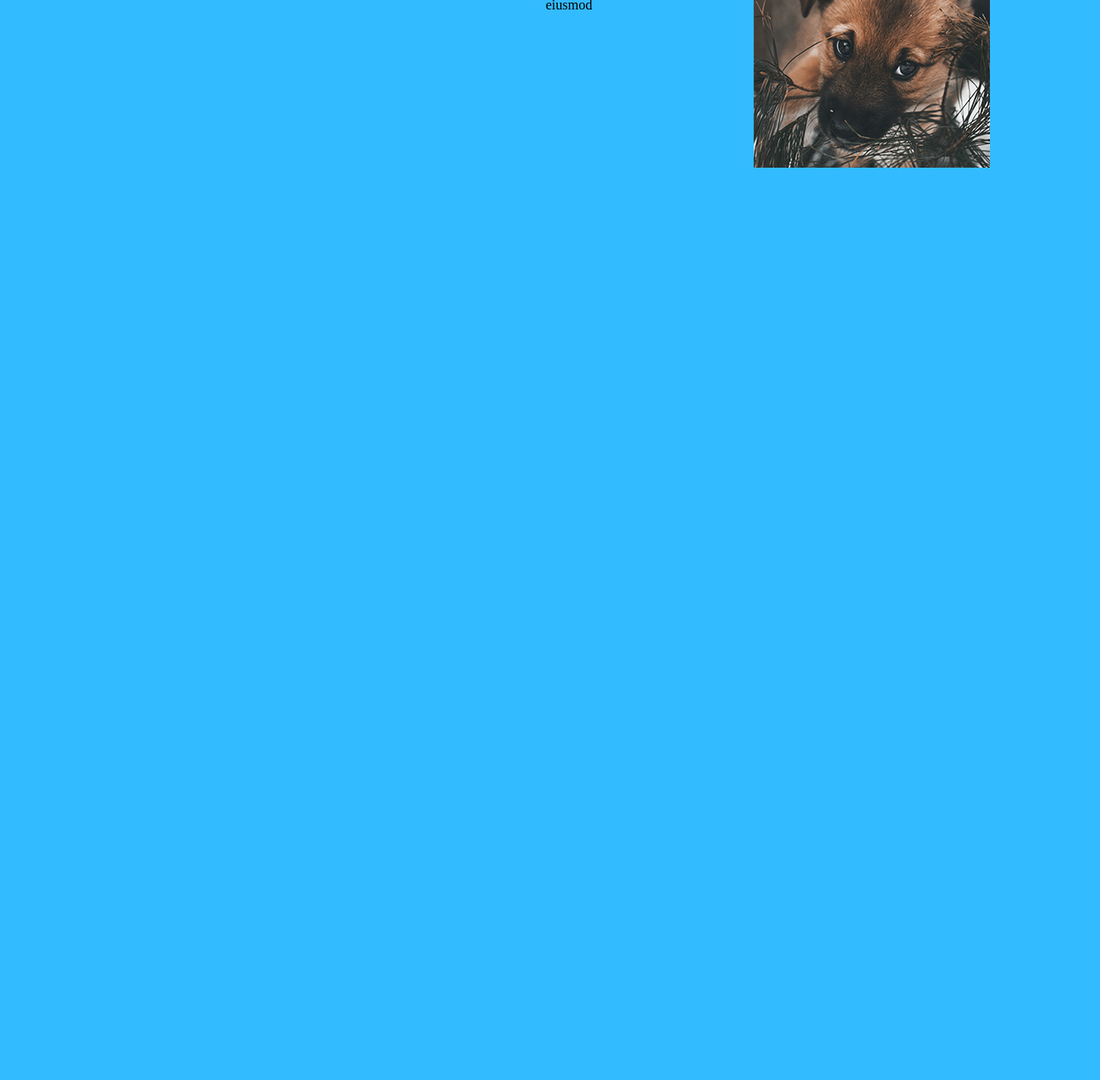
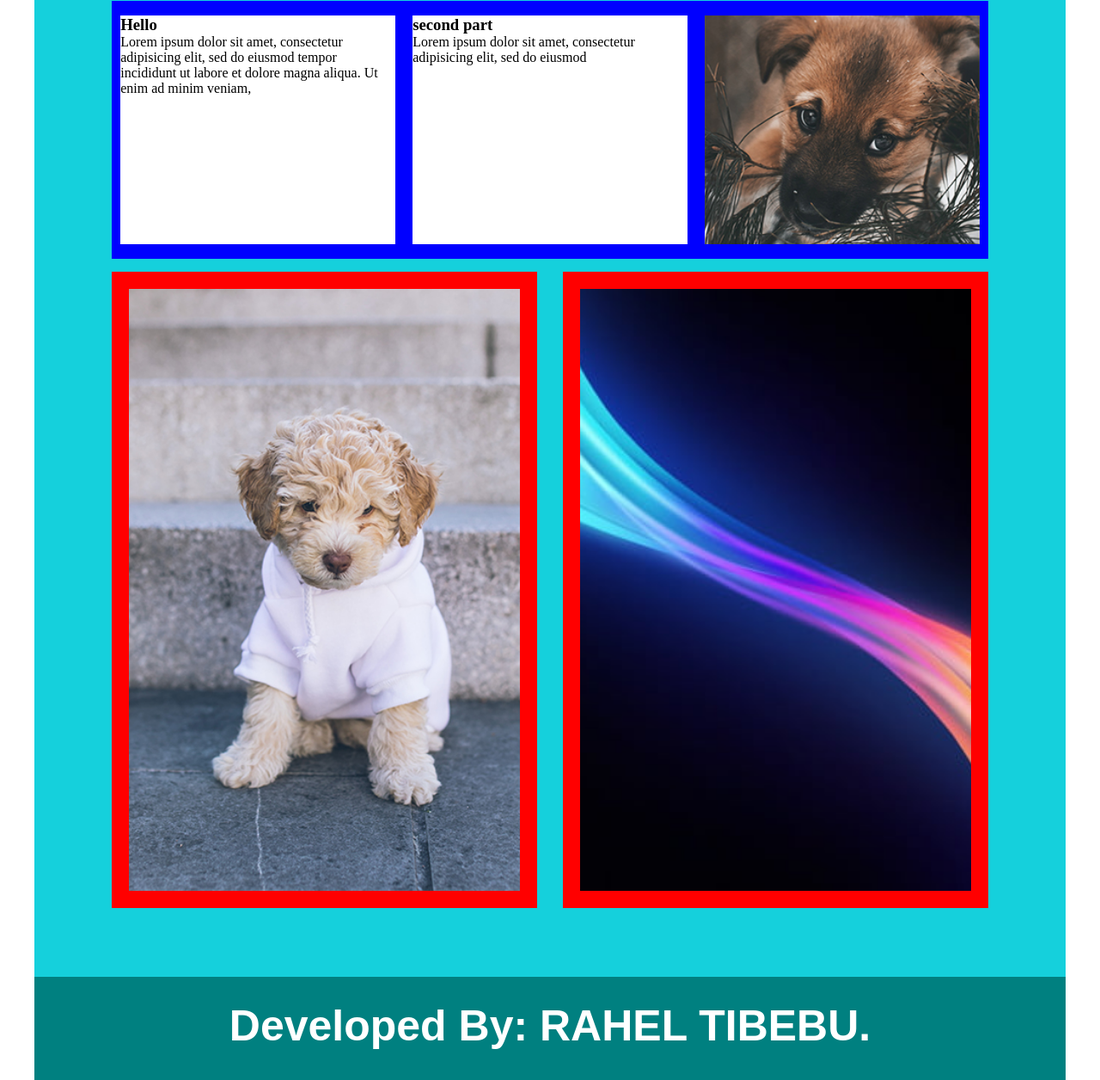
Before and after one commit to Rahel-bit/MY-NEW-PROJECT, a plain HTML site: page sample-web-design-images/html/index.html in a window 1280 px wide. Shown: the part 619-1875 px from the top of the page at 86% size. Before the commit the page ends 818 px from the top, so only its background shows below. Drawn offline with Linux system fonts and the light colour scheme.

Commit message:
sample web design home work done

```diff
--- a/sample-web-design-images/css/style.css
+++ b/sample-web-design-images/css/style.css
@@ -1,14 +1,18 @@
 *{
-	margin: 0 ;
+	margin: 0;
 	padding: 0;
 }
-body{
-	background-color:  #33bbff;
+.page-wrapper{
+	max-width: 1200px;
+	margin: auto;
+	background-color: #15d0dc;
+}
 
 
-}
+
+
 .main-header{
-	background-color: #2d8659;
+	background-color: #008080;
 	height: 120px;
 
 }
@@ -19,17 +23,90 @@ body{
 	text-align: center;
 	font-family: sans-serif;
 
+
 }
 .container{
-	width: 80%;
+	width: 85%;
 	margin: auto;
-	overflow: hidden;
+
 }
-.five-dogs{
-	margin-top: 40px;
-	text-align: center;
-	max-width: 100%;
+.section-1{
+	background-image: url(../images/banner-image-dogs.jpg);
+	height: 450px;
+	background-size: 100%;
+	background-position: center;
+	background-repeat: no-repeat;
+	margin: 40px 0 10px;
 }
+
+
 .section-2{
 	display: flex;
+	background-color: blue;
+	/*justify-content: space-between;*/
+	height: 300px;
+
 }
+.part-1{
+	width: 32%;
+	background-color: #fff;
+	margin:1.66% 1%;;
+}
+.part-2{
+	width: 32%;
+	background-color: #fff;
+	margin:1.66% 1%;
+}
+.part-3{
+	width: 32%;
+	background-color: #fff;
+	margin:1.66% 1%;
+	background-size: cover;
+	background-position: center;
+	background-repeat: no-repeat;
+	background-image: url(../images/image2-dog.jpg);
+
+
+}
+.section-3{
+	display: flex;
+
+	justify-content: space-between;
+}
+
+.images-1{
+	background-image: url(../images/image3-dog.jpg);
+	width: 50%;
+	height: 700px;
+	background-size: cover;
+	background-position: center;
+	background-repeat: no-repeat;
+	margin: 15px  15px 80px 0;
+	border: 20px solid red;
+
+}
+.images-2{
+	background-image: url(../images/showcade.jpg);
+	width: 50%;
+	height: 700px;
+	background-size: cover;
+	background-position: center;
+	background-repeat: no-repeat;
+	margin: 15px 0 80px 15px;
+	border: 20px solid red;
+
+
+
+}
+.main-footer{
+	background-color: #008080;
+	height: 120px;
+
+}
+.footer{
+	font-size: 25px;
+	color: #fff;
+	padding-top: 28px;
+	text-align: center;
+	font-family: sans-serif;
+}
--- a/sample-web-design-images/html/index.html
+++ b/sample-web-design-images/html/index.html
@@ -5,6 +5,7 @@
 	<link rel="stylesheet" type="text/css" href="../css/style.css">
 </head>
 <body>
+	<div class="page-wrapper">
 		<header class="main-header">
 			<div class="container">
 				<div class="header">
@@ -16,7 +17,7 @@
 		<div class="container">
 			<section class="section-1">
 				<div class="five-dogs">
-				<img src="../images/banner-image-dogs.jpg">
+					<!-- <img src="../images/banner-image-dogs.jpg"> -->
 				</div>
 			</section>
 
@@ -35,13 +36,33 @@
 					</p>
 				</div>
 				<div class="part-3">
-				<img src="../images/image2-dog.jpg">
+					<!-- <img src="../images/image2-dog.jpg"> -->
+				</div>
+			</section>
+
+			 <section class="section-3">
+				<div class="images-1">
+					<!-- <img src="../images/image3-dog.jpg"> -->
+				</div>
+				<div class="images-2">
+					<!-- <img src="../images/image-dog.jpg"> -->
+
 				</div>
 			</section>
 
 
+
 		</div>
 
+		<footer class="main-header">
+			<div class="container">
+				<div class="footer">
+					<h1>Developed By: RAHEL TIBEBU.</h1>
+				</div>
+			</div>
+		</footer>
+
+	</div>
 
 </body>
 </html>
```
Also changed, not shown: sample-web-design-images/images/showcade.jpg (added). Lines whose indentation alone changed are shown as unchanged.
